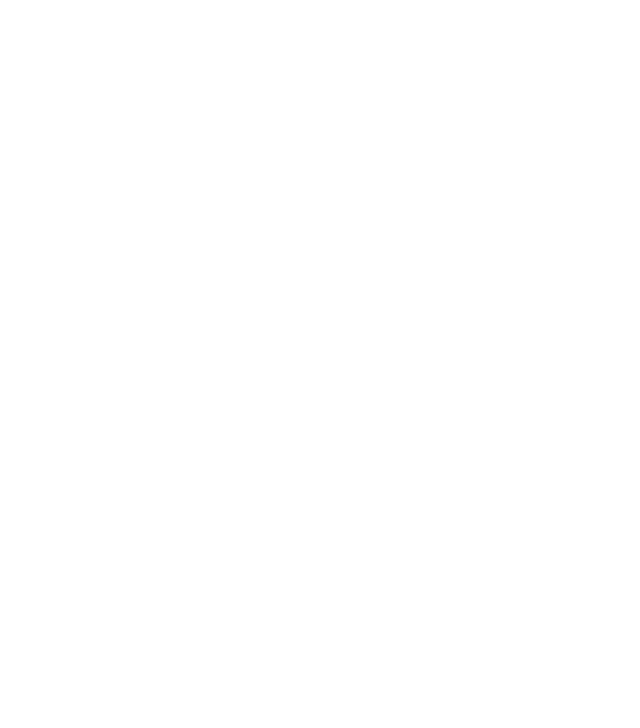
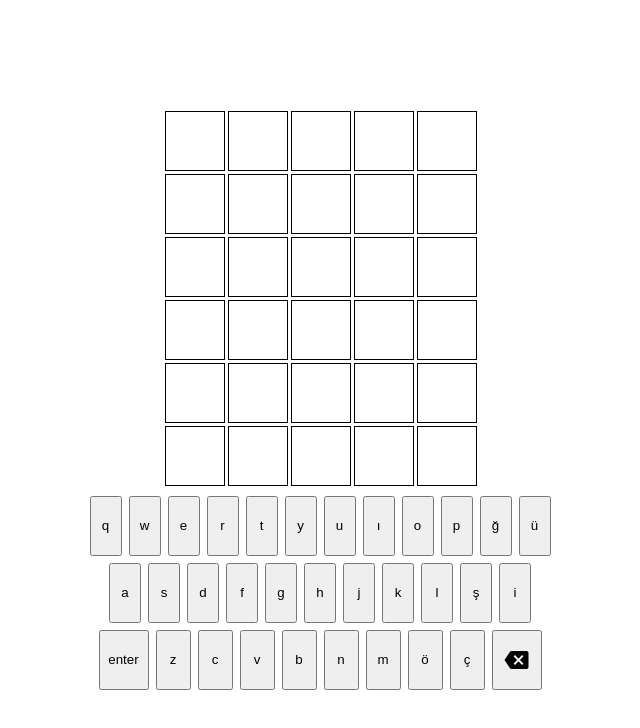
Before and after one commit to mnurullaher/wordle-clone-app, a plain HTML site: page index.html in a window 1280 px wide. Shown: the whole page, without its empty margins (319-959 px from the left). Drawn offline with Linux system fonts and the light colour scheme.

Commit message:
gameboard structure created

```diff
--- a/index.html
+++ b/index.html
@@ -4,11 +4,101 @@
     <meta charset="UTF-8">
     <meta http-equiv="X-UA-Compatible" content="IE=edge">
     <meta name="viewport" content="width=device-width, initial-scale=1.0">
+    <link href="https://fonts.googleapis.com/icon?family=Material+Icons" rel="stylesheet">
     <link rel="stylesheet" href="styles.css">
     <title>Wordle Clone App</title>
 </head>
 <body>
 
+    <div class="container">
+        <div class="word-container">
+            <div class="word-line">
+                <div class="letter"></div>
+                <div class="letter"></div>
+                <div class="letter"></div>
+                <div class="letter"></div>
+                <div class="letter"></div>
+            </div>
+            <div class="word-line">
+                <div class="letter"></div>
+                <div class="letter"></div>
+                <div class="letter"></div>
+                <div class="letter"></div>
+                <div class="letter"></div>
+            </div>
+            <div class="word-line">
+                <div class="letter"></div>
+                <div class="letter"></div>
+                <div class="letter"></div>
+                <div class="letter"></div>
+                <div class="letter"></div>
+            </div>
+            <div class="word-line">
+                <div class="letter"></div>
+                <div class="letter"></div>
+                <div class="letter"></div>
+                <div class="letter"></div>
+                <div class="letter"></div>
+            </div>
+            <div class="word-line">
+                <div class="letter"></div>
+                <div class="letter"></div>
+                <div class="letter"></div>
+                <div class="letter"></div>
+                <div class="letter"></div>
+            </div>
+            <div class="word-line">
+                <div class="letter"></div>
+                <div class="letter"></div>
+                <div class="letter"></div>
+                <div class="letter"></div>
+                <div class="letter"></div>
+            </div>
+        </div>
+        <div class="keyboard-container">
+            <div class="keyboard-first-line">
+                <button class="keyboard-button" id="q">q</button>
+                <button class="keyboard-button" id="w">w</button>
+                <button class="keyboard-button" id="e">e</button>
+                <button class="keyboard-button" id="r">r</button>
+                <button class="keyboard-button" id="t">t</button>
+                <button class="keyboard-button" id="y">y</button>
+                <button class="keyboard-button" id="u">u</button>
+                <button class="keyboard-button" id="ı">ı</button>
+                <button class="keyboard-button" id="o">o</button>
+                <button class="keyboard-button" id="p">p</button>
+                <button class="keyboard-button" id="ğ">ğ</button>
+                <button class="keyboard-button" id="ü">ü</button>
+            </div>
+
+            <div class="keyboard-second-line">
+                <button class="keyboard-button" id="a">a</button>
+                <button class="keyboard-button" id="s">s</button>
+                <button class="keyboard-button" id="d">d</button>
+                <button class="keyboard-button" id="f">f</button>
+                <button class="keyboard-button" id="g">g</button>
+                <button class="keyboard-button" id="h">h</button>
+                <button class="keyboard-button" id="j">j</button>
+                <button class="keyboard-button" id="k">k</button>
+                <button class="keyboard-button" id="l">l</button>
+                <button class="keyboard-button" id="ş">ş</button>
+                <button class="keyboard-button" id="i">i</button>
+            </div>
+
+            <div class="keyboard-third-line">
+                <button class="keyboard-button" id="enter">enter</button>
+                <button class="keyboard-button" id="z">z</button>
+                <button class="keyboard-button" id="c">c</button>
+                <button class="keyboard-button" id="v">v</button>
+                <button class="keyboard-button" id="b">b</button>
+                <button class="keyboard-button" id="n">n</button>
+                <button class="keyboard-button" id="m">m</button>
+                <button class="keyboard-button" id="ö">ö</button>
+                <button class="keyboard-button" id="ç">ç</button>
+                <button class="keyboard-button material-icons" id="backSpace">backspace</button>
+            </div>
+        </div>
+    </div>
 
     <script src="app.js"></script>
 </body>
--- a/styles.css
+++ b/styles.css
@@ -0,0 +1,79 @@
+* {
+    margin: 0;
+    padding: 0;
+    box-sizing: border-box;
+}
+
+body {
+    height: 100vh;
+    display: flex;
+    justify-content: center;
+    align-items: center;
+}
+
+.word-container {
+    display: grid;
+    gap: 3px;
+    align-items: center;
+    justify-content: center;
+}
+
+.word-line {
+    display: flex;
+    gap: 3px;
+    justify-content: center;
+}
+
+.letter {
+    width: 60px;
+    height: 60px;
+    border: 1px solid black;
+}
+
+.keyboard-container {
+    display: flex;
+    gap: 7px;
+    flex-direction: column;
+    margin-top: 10px;
+}
+
+.keyboard-first-line {
+    display: flex;
+    gap: 5px;
+    justify-content: center;
+    align-items: center;
+}
+
+.keyboard-second-line {
+    display: flex;
+    gap: 5px;
+    justify-content: center;
+    align-items: center;
+}
+
+.keyboard-third-line {
+    display: flex;
+    gap: 5px;
+    justify-content: center;
+    align-items: center;
+}
+
+.keyboard-button {
+    width: 32px;
+    height: 60px;
+    margin-right: 2px;
+}
+
+.keyboard-third-line .keyboard-button {
+    width: 35px;
+}
+
+#enter {
+    width: 50px;
+    height: 60px;
+}
+
+#backSpace {
+    width: 50px;
+    height: 60px;
+}
```
